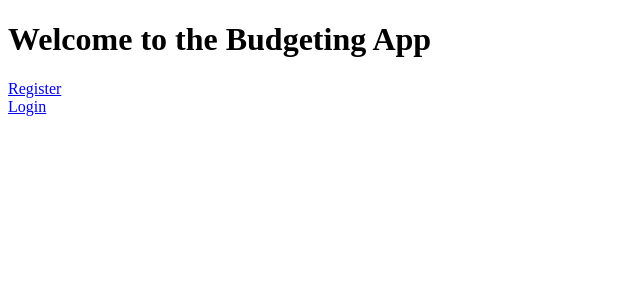
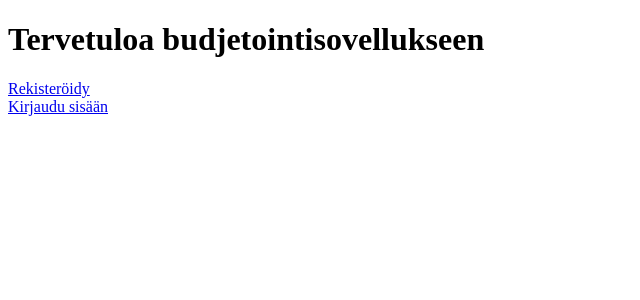
Before and after one commit to Orofil/ott-budjetointi, a React (Vite) app: page / in a window 1280 px wide. Shown: the top 300 px of the page, without its empty margins (0-640 px from the left). Built offline with nearby package versions, Linux system fonts and the light colour scheme.

Commit message:
Tekstejä suomeksi

```diff
--- a/src/App.jsx
+++ b/src/App.jsx
@@ -18,7 +18,7 @@ function App() {
         // Jos käyttäjä on kirjautunut sisään
         if (!session.user.email_confirmed_at) {
           // Jos käyttäjän sähköpostiosoite ei ole vahvistettu
-          setMessage("Please confirm your email address."); // Ilmoitetaan käyttäjälle sähköpostin vahvistuksesta
+          setMessage("Vahvista sähköpostiosoitteesi."); // Ilmoitetaan käyttäjälle sähköpostin vahvistuksesta
           setUser(null);  // Estetään pääsy Dashboardiin, kunnes sähköposti on vahvistettu
         } else {
           setUser(session.user); // Asetetaan käyttäjän tiedot tilaan
--- a/src/pages/Home.jsx
+++ b/src/pages/Home.jsx
@@ -4,10 +4,10 @@ import { Link } from "react-router-dom";
 function Home() {
   return (
     <div>
-      <h1>Welcome to the Budgeting App</h1>
-      <Link to="/register">Register</Link>
+      <h1>Tervetuloa budjetointisovellukseen</h1>
+      <Link to="/register">Rekisteröidy</Link>
       <br />
-      <Link to="/login">Login</Link>
+      <Link to="/login">Kirjaudu sisään</Link>
     </div>
   );
 }
```
Also changed, not shown: 1 other file (tests, documents, lock files or other folders).
